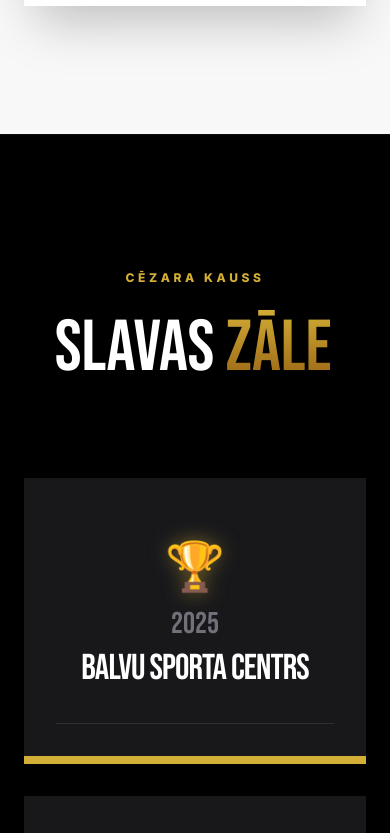
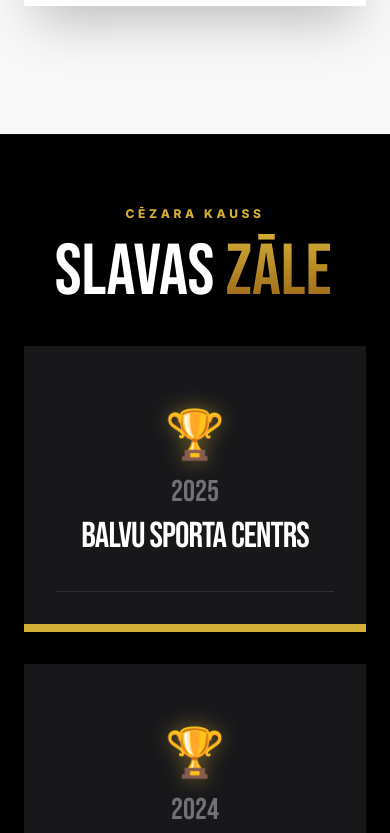
Before and after one commit to sandizsz/cezara-kauss, a Next.js app: page / in a window 390 px wide. Shown: the part 7280-8113 px from the top of the page. Built offline with nearby package versions, Linux system fonts and the light colour scheme.

Commit message:
Hall of fame heading fix and padding

```diff
--- a/components/HallOfFame.tsx
+++ b/components/HallOfFame.tsx
@@ -30,11 +30,11 @@
   };
 
   return (
-    <section className="py-32 bg-black text-white relative overflow-hidden border-t border-white/5">
+    <section className="py-16 md:py-32 bg-black text-white relative overflow-hidden border-t border-white/5">
        <div className="max-w-7xl mx-auto px-6 relative z-10">
-          <div className="text-center mb-24">
-             <span className="section-label mb-6">Cēzara Kauss</span>
-             <h2 className="font-display text-7xl md:text-[10rem] uppercase tracking-normal" style={{ lineHeight: '0.9' }}>
+          <div className="text-center mb-10 md:mb-24">
+             <span className="section-label mb-3 md:mb-6">Cēzara Kauss</span>
+             <h2 className="font-display text-7xl sm:text-8xl md:text-[10rem] uppercase tracking-normal" style={{ lineHeight: '0.9' }}>
                Slavas <span className="gold-text-gradient">Zāle</span>
              </h2>
           </div>
```
